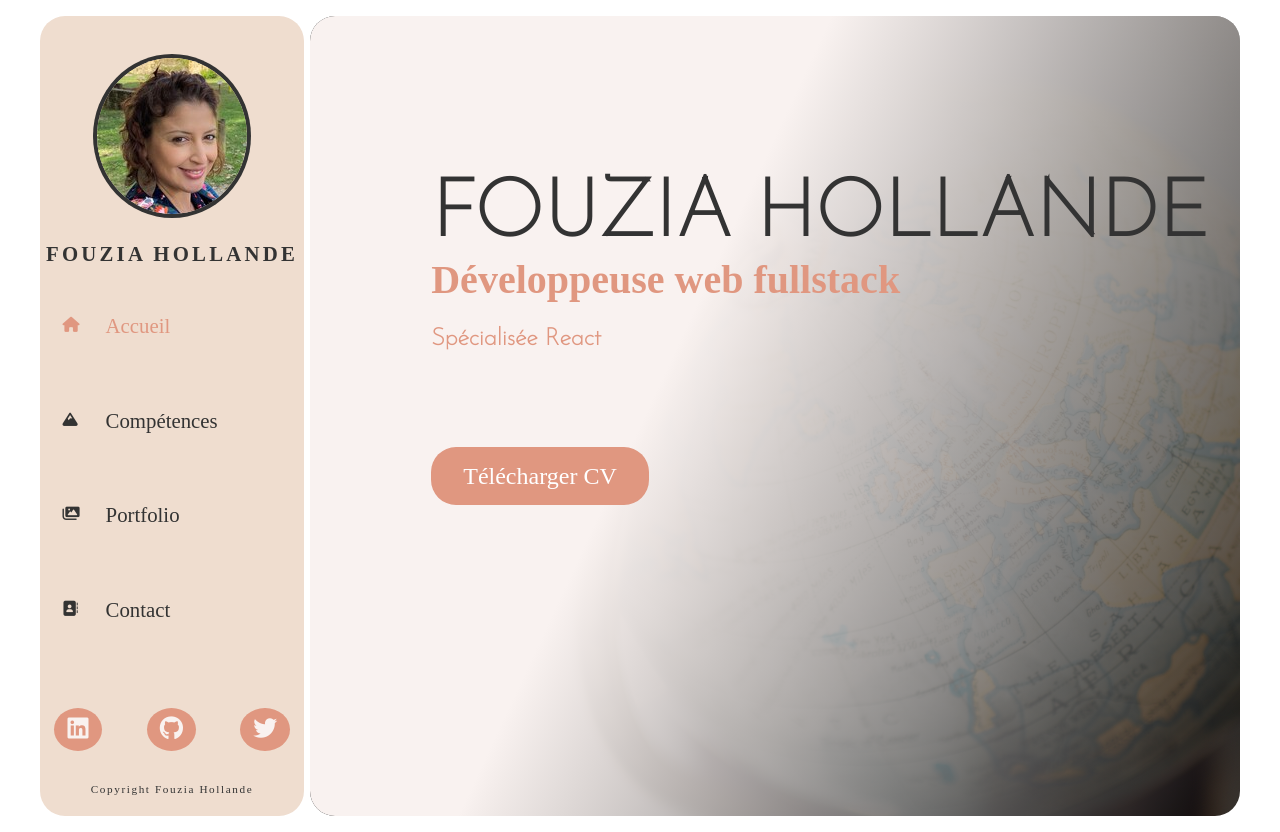
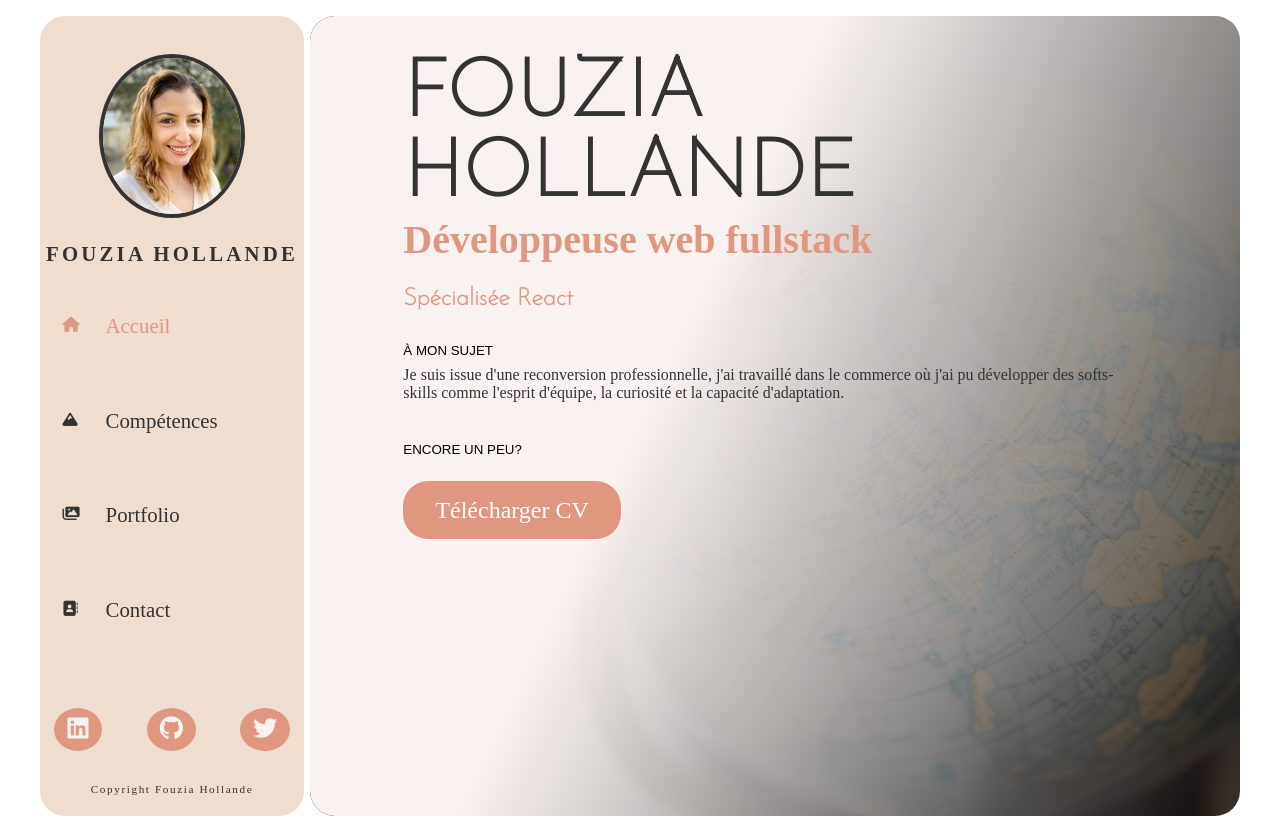
Before and after one commit to Fouzia33/portfolio-react, a React (Create React App) app: page / in a window 1280 px wide. Built offline with nearby package versions, Linux system fonts and the light colour scheme; a web font is replaced by a local one.

Commit message:
adding description about me

```diff
--- a/src/pages/Contact.js
+++ b/src/pages/Contact.js
@@ -21,7 +21,7 @@ const Contact = () => {
                                 <CopyToClipboard text='0671834673'>
                                     <span
                                         className="clickInput"
-                                        onClick={() => { alert('Téléphone copié!');}}
+                                        onClick={() => window.location = 'tel:+33671834673'}
                                     >
                                         06 71 83 46 73
                                     </span>
--- a/src/pages/Home.js
+++ b/src/pages/Home.js
@@ -1,8 +1,27 @@
-import React from 'react';
+import React, { Component } from 'react';
 
 import Navigation from '../components/Navigation';
 
-const Home = () => {
+export default class Home extends Component {
+    state = {
+        showInfo: false,
+        showInfoSecondPart: false
+    }
+
+    handleInfo = () => {
+        this.setState({
+            showInfo: !this.state.showInfo,
+        })
+    }
+
+    handleInfoSecondPart = () => {
+        this.setState({
+            showInfoSecondPart: !this.state.showInfoSecondPart
+        })
+    }
+
+    render() {
+
         return (
             <div className='home'>
                 <Navigation />
@@ -11,6 +30,34 @@ const Home = () => {
                         <h1>Fouzia Hollande</h1>
                         <h2>Développeuse web fullstack</h2>
                         <h3>Spécialisée React</h3>
+                        <div className="description">
+
+                            <button className="aboutMe_button">à mon sujet</button>
+                            <p className="aboutMe">
+                                Je suis issue d'une reconversion professionnelle, j'ai travaillé dans le commerce où j'ai pu développer des softs-skills comme l'esprit d'équipe, la curiosité et la capacité d'adaptation.
+                            </p>
+
+                            <button onClick={this.handleInfo}>Encore un peu?</button>
+                            {
+                                this.state.showInfo && (
+                                    <>
+                                        <p className="aboutNow">
+                                        Ce sont des atouts qui me sont utiles au quotidien et qui m'ont permises d'obtenir mon titre professionnel de développeuse web et web mobile en 2021. Aujourd'hui j'ai la chance de mettre à profit mes connaissances durant un stage et au sein d'une agence web, accompagnée d'une superbe équipe qui me fait monter en compétences chaque jour.
+                                        </p>
+
+                                        <button onClick={this.handleInfoSecondPart}>Et maintenant?</button>
+                                    </>
+                                )
+                            }
+                            {
+                                this.state.showInfoSecondPart && (
+                                    <p className="aboutYou">
+                                    J'aimerai prolonger ce plaisir après mon stage, c'est pour cette raison que je suis à la recherche d'un poste au sein d'une entreprise qui partage ma philosophie: travailler en équipe et apprendre les uns et des autres en restant humain <i class="fas fa-heart"></i>
+                                    </p>
+                                )
+                            }
+                        </div>
+
                         <div className="pdf">
                             <a href="./media/CV.pdf" target="_blank">Télécharger CV</a>
                         </div>
@@ -18,6 +65,6 @@ const Home = () => {
                 </div>
             </div>
         );
+    }
+
 };
-
-export default Home;
--- a/src/styles/pages/_home.scss
+++ b/src/styles/pages/_home.scss
@@ -21,8 +21,9 @@
 
       .content {
         position: absolute;
-        top: 20%;
-        left: 13%;
+        top: 5%;
+        left: 10%;
+        right: 10%;
         font-family: $font-1;
 
         h1 {
@@ -37,9 +38,39 @@
         }
         h3 {
           font-size: 1.5rem;
-          padding: 1.5rem 0 7rem;
+          padding: 1.5rem 0;
           color: $color-3;
           font-family: $font-3;
+        }
+        .description {
+          padding-bottom: 2rem;
+
+          .aboutMe_button {
+            cursor: text;
+            &:hover {
+              font-weight: normal;
+            }
+          }
+          button {
+            border: none;
+            background-color: transparent;
+            text-transform: uppercase;
+            padding: 0.5rem 0;
+            &:hover {
+              font-weight: bold;
+            }
+          }
+          p {
+            padding-bottom: 2rem;
+
+            .fas {
+              @keyframes heartbeat { 0% { transform: scale( .75 ); } 20% { transform: scale( 1 ); } 40% { transform: scale( .75 ); } 60% { transform: scale( 1 ); } 80% { transform: scale( .75 ); } 100% { transform: scale( .75 ); } }
+
+              animation: heartbeat 1s infinite;
+              color: $color-3;
+            }
+
+          }
         }
         .pdf {
           a {
```
Also changed, not shown: public/media/moi.jpg, src/media/moi.jpg. Lines whose indentation alone changed are shown as unchanged.
